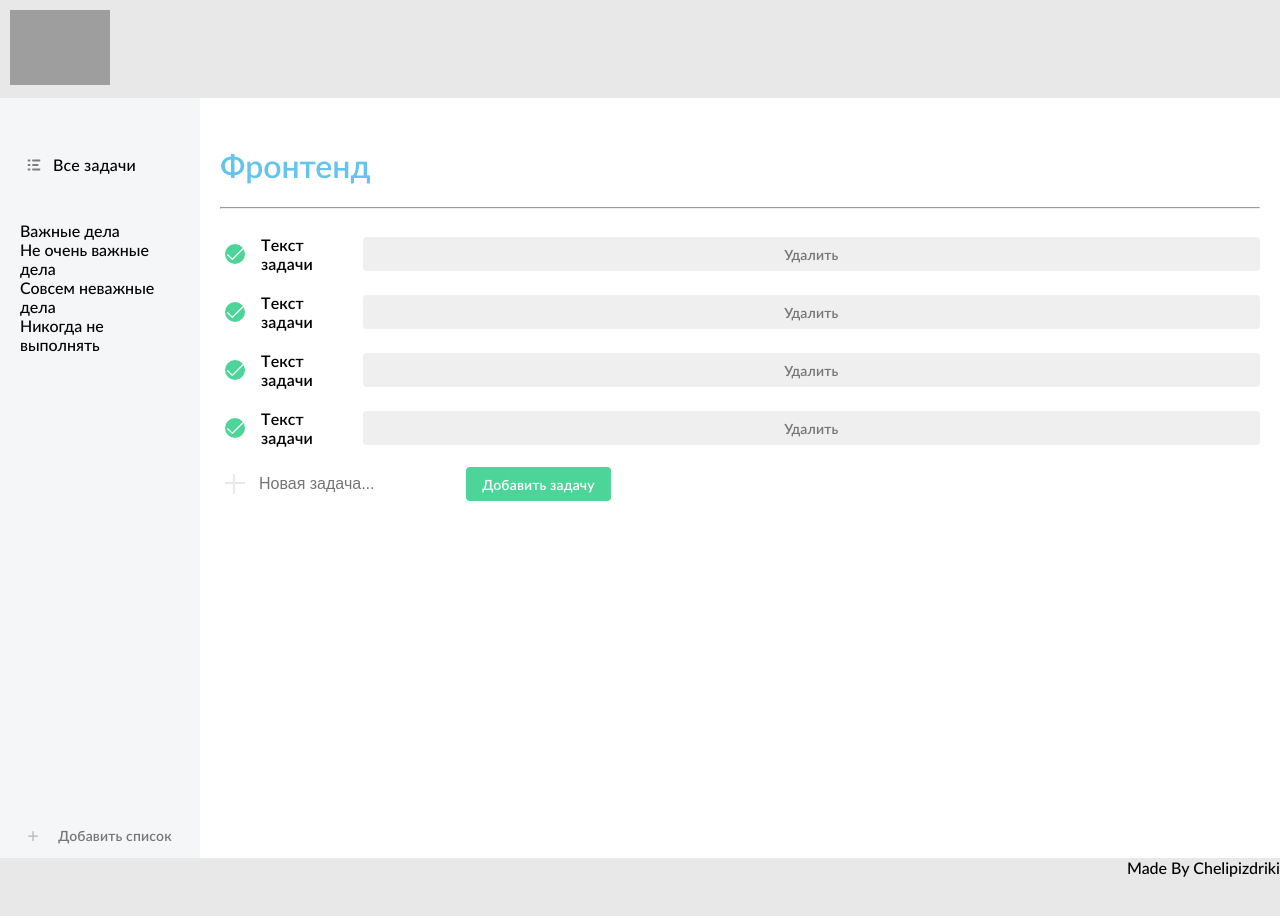
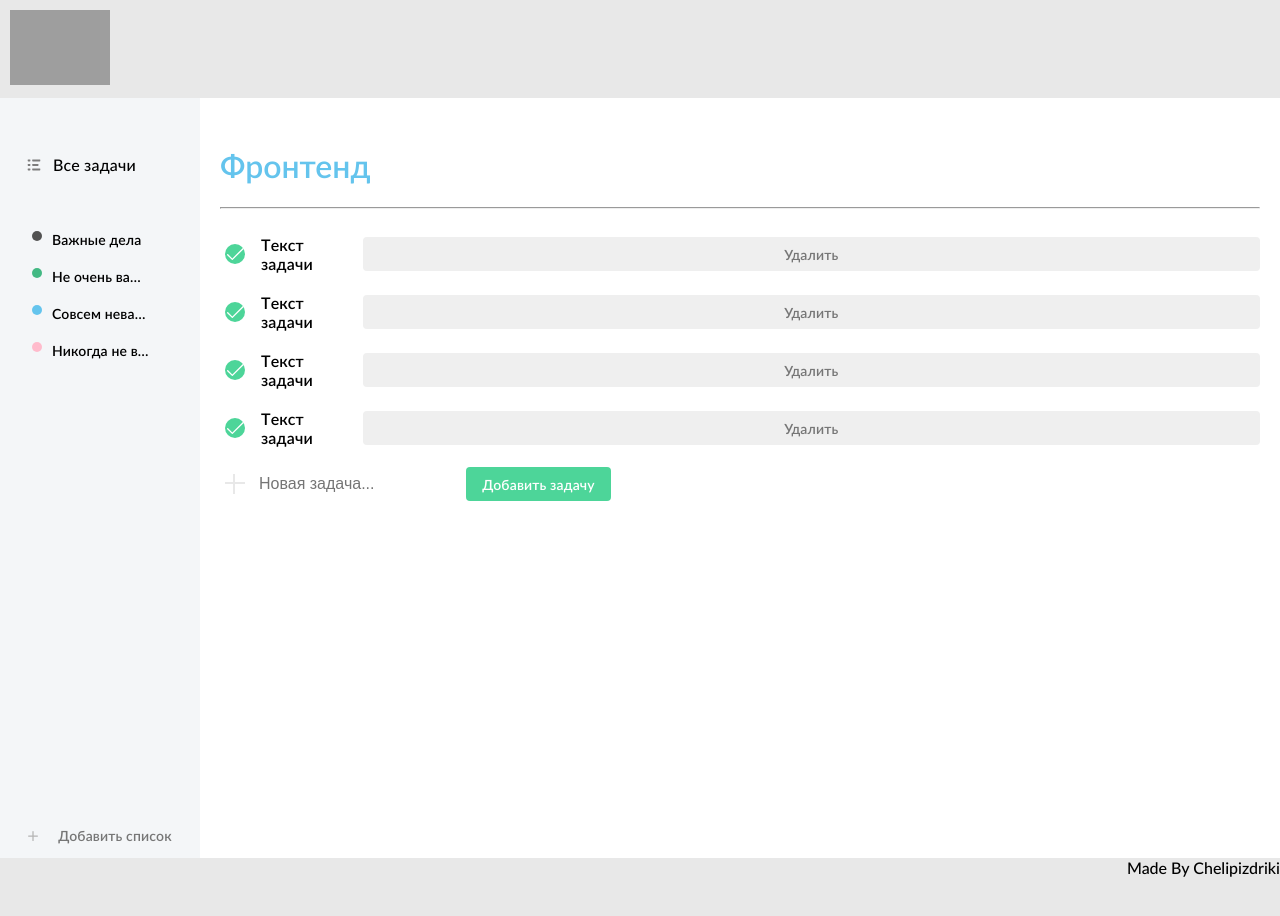
Before and after one commit to ShaggyBa/team-project-todo-app, a React (Create React App) app: page / in a window 1280 px wide. Shown: the top 916 px of the page. Built offline with nearby package versions, Linux system fonts and the light colour scheme; grey boxes are pictures that could not be loaded; the HTML template or start-up script is replaced by a standard one.

Commit message:
add ListItem to Sidebar elements add feature on popover

```diff
--- a/src/App.tsx
+++ b/src/App.tsx
@@ -4,8 +4,6 @@ import "./UI-colors.css";
 import cssStyles from "./App.module.css";
 import { Header, MainContent, Sidebar, Footer } from "./components/index";
 import {ListItemsData} from "./data/ListItemsData";
-
-import { IList } from "./types/ILists.types";
 
 const App: React.FC = () => {
 
--- a/src/components/ListItem-Popover/ListItemPopover.module.css
+++ b/src/components/ListItem-Popover/ListItemPopover.module.css
@@ -54,10 +54,9 @@
 }
 
 .disc:hover {
-	/* border: 1px solid var(--gray_500); */
+	border: 1px solid var(--gray_500);
+}
+
+.disc.active {
 	border: 2px solid var(--gray_800);
 }
-
-/* .disc.active { - когда выбираем цвет делаем кружочек активным
-	border: 2px solid var(--gray_800);
-} */
--- a/src/components/ListItem-Popover/ListItemPopover.tsx
+++ b/src/components/ListItem-Popover/ListItemPopover.tsx
@@ -16,6 +16,8 @@ export const ListItemPopover: React.FC<IPopover> = ({
 
   const [currentColor, setCurrentColor] = React.useState<string>("");
 
+  const [activeColor, setActiveColor] = React.useState<number | null>(null);
+
   const changeTitleValue = (e: React.ChangeEvent<HTMLInputElement>) => {
     setTitleValue(e.target.value);
   };
@@ -30,7 +32,12 @@ export const ListItemPopover: React.FC<IPopover> = ({
     addList({ id: lastListId + 1, title: titleValue, color: currentColor });
     changeColor("");
     setTitleValue("");
+	 setActiveColor(null);
   };
+
+ const handleAddActive = (id: number) => {
+	setActiveColor(id);
+ }
 
   return (
     <form className={s.popover}>
@@ -49,9 +56,12 @@ export const ListItemPopover: React.FC<IPopover> = ({
           return (
             <span
               key={index}
-              className={s.disc}
+              className={`${s.disc} ${index === activeColor ? s.active : ""}`}
               style={{ backgroundColor: color }}
-              onClick={() => changeColor(color)}
+              onClick={() => {
+					handleAddActive(index)
+					changeColor(color)
+				}}
             ></span>
           );
         })}
--- a/src/components/ListItem/ListItem.tsx
+++ b/src/components/ListItem/ListItem.tsx
@@ -1,8 +1,6 @@
 import React from "react";
 import { IListItem } from "../../types/IListItem.types";
 import { ReactComponent as DeleteIcon } from "../../assets/icons/delete_icon.svg";
-import { VariantBtn } from "../index";
-
 import s from "./ListItem.module.css";
 
 
--- a/src/components/Sidebar/Sidebar.tsx
+++ b/src/components/Sidebar/Sidebar.tsx
@@ -1,5 +1,5 @@
 import React, { useState } from "react";
-import { ListItemPopover, VariantBtn } from "../index";
+import { ListItemPopover, VariantBtn, ListItem } from "../index";
 import s from "./Sidebar.module.css";
 
 import { ISidebar } from "../../types/ISidebar.types";
@@ -10,7 +10,6 @@ import { ReactComponent as ListIcon } from "../../assets/icons/list-icon.svg";
 import { IList } from "../../types/ILists.types";
 
 export const Sidebar: React.FC<ISidebar> = ({ lists }) => {
-  // const [listItems, setListItems] = React.useState<ListItem[]>(lists); - когда появится ListItem
 
   const [listItems, setListItems] = React.useState<IList[]>(lists);
 
@@ -21,11 +20,8 @@ export const Sidebar: React.FC<ISidebar> = ({ lists }) => {
 
   const lastIdOfList = React.useRef(listItems.length);
 
-  const listsMap = listItems.map((list) => (
-    <li className={s.list__item} key={list.id}>
-      <span className={s.disc}></span>
-      <span className={s.item__title}>{list.title}</span>
-    </li>
+  const listsMap = listItems.map((list, index) => (
+	<ListItem key={index} id={index} title={list.title} color={list.color}/>
   ));
 
   const handleAddList = React.useCallback(
@@ -43,9 +39,6 @@ export const Sidebar: React.FC<ISidebar> = ({ lists }) => {
           <ListIcon />
           <span>Все задачи</span>
         </li>
-        {/* filter-1 */}
-        {/* filter-2 */}
-        {/* filter-3 */}
       </ul>
       <ul className={s.sidebar__lists}>{listsMap}</ul>
       <VariantBtn onClick={handleShowPopover} variant="add-list">
```
